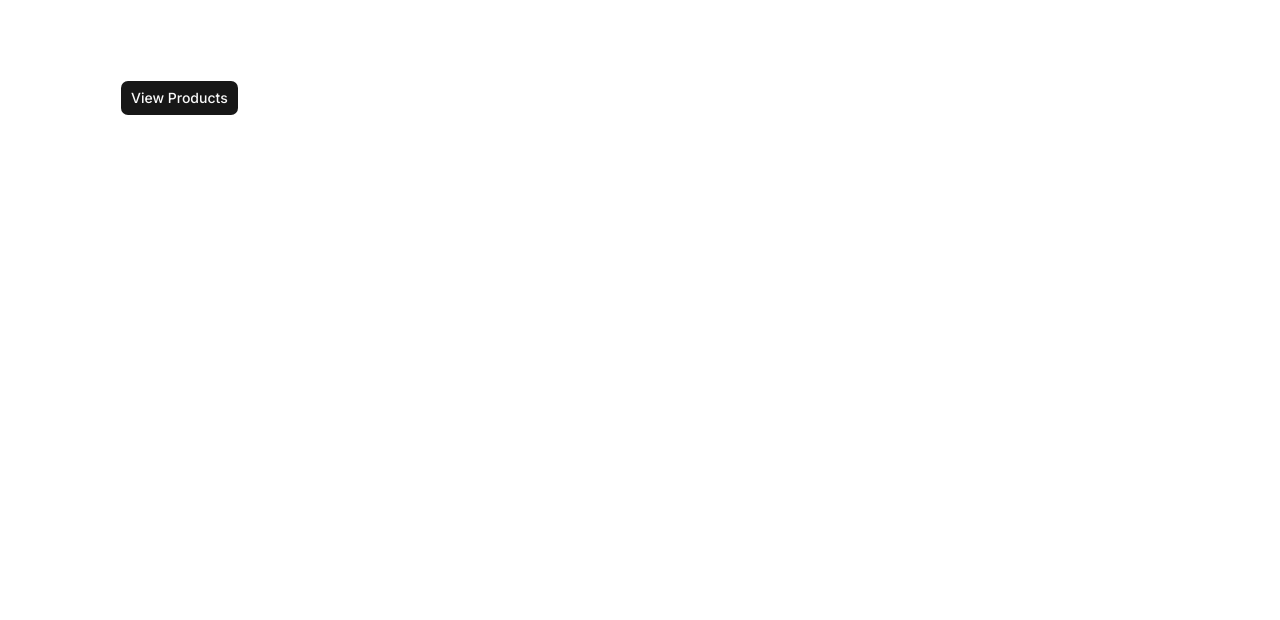
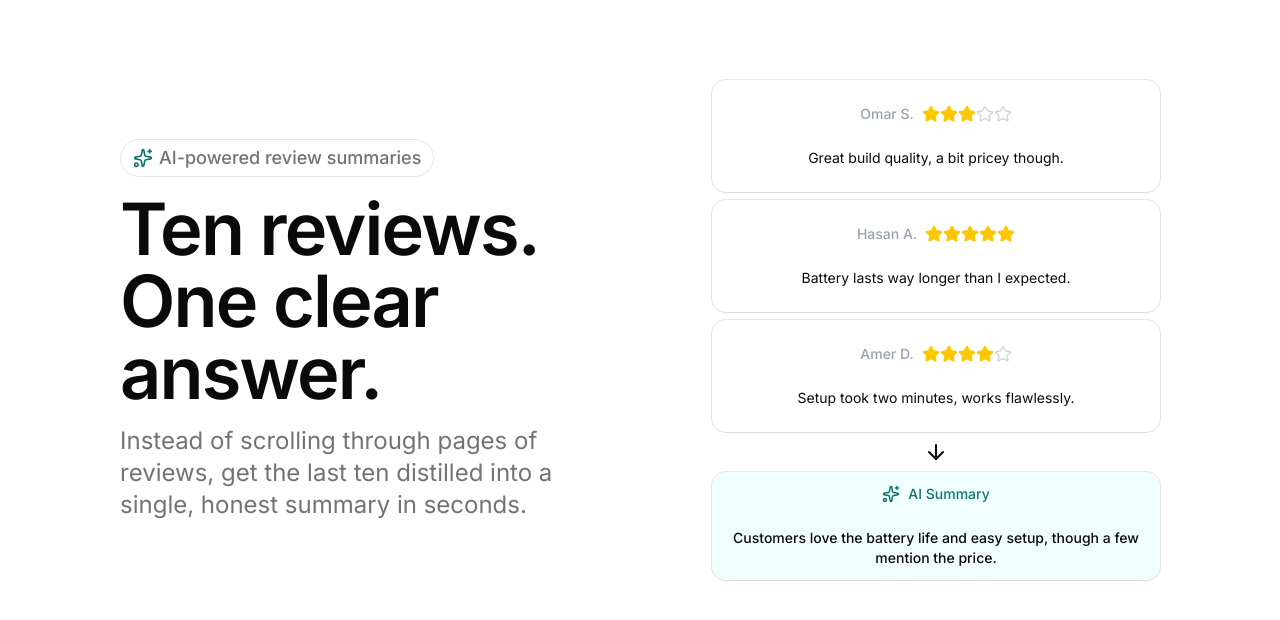
Before and after one commit to HasanAlasker/AI-Review-Summarizer, a Next.js app: page / in a window 1280 px wide. Shown: the top 620 px of the page. Built offline with nearby package versions, Linux system fonts and the light colour scheme.

Commit message:
summary skeleton, home page

```diff
--- a/app/page.tsx
+++ b/app/page.tsx
@@ -1,12 +1,65 @@
+// app/page.tsx
+import RatingCards from "@/components/home/RatingCards";
 import { Button } from "@/components/ui/button";
+import { Card } from "@/components/ui/card";
+import { Star, Sparkles, ArrowRight, ArrowDown } from "lucide-react";
 import Link from "next/link";
+
+const sampleReviews = [
+  {
+    rating: 3,
+    text: "Great build quality, a bit pricey though.",
+    user: "Omar S.",
+  },
+  {
+    rating: 5,
+    text: "Battery lasts way longer than I expected.",
+    user: "Hasan A.",
+  },
+  {
+    rating: 4,
+    text: "Setup took two minutes, works flawlessly.",
+    user: "Amer D.",
+  },
+];
 
 export default function Home() {
   return (
-    <>
-      <Button>
-        <Link href={"/products"}>View Products</Link>
-      </Button>
-    </>
+    <div className="min-h-full flex flex-col gap-20 lg:flex-row justify-between">
+      <div className="flex flex-col text-center lg:text-start justify-center lg:items-start items-center flex-1">
+        <span className="mb-4 flex w-fit items-center gap-1.5 rounded-full border px-3 py-1 text-xs font-medium text-muted-foreground self-center lg:self-start lg:text-lg">
+          <Sparkles className="text-[#0F766E] size-3 lg:size-5" />
+          AI-powered review summaries
+        </span>
+        <h1 className="text-4xl font-semibold tracking-tight sm:text-5xl lg:text-7xl">
+          Ten reviews.
+          <br />
+          One clear answer.
+        </h1>
+        <p className="mt-4 max-w-md text-muted-foreground lg:text-2xl lg:max-w-xl lg:mt">
+          Instead of scrolling through pages of reviews, get the last ten
+          distilled into a single, honest summary in seconds.
+        </p>
+      </div>
+      <div className="flex flex-col gap-2 text-center max-w-md m-auto">
+        {sampleReviews.map((r, i) => (
+          <RatingCards
+            key={i}
+            content={r.text}
+            rating={r.rating}
+            user={r.user}
+          />
+        ))}
+        <ArrowDown className="self-center" />
+        <Card className="border-[#0F766E] bg-[#d9fdfa]/40 px-5 py-3 text-sm font-medium ">
+          <div className="flex gap-2 text-[#0F766E] justify-center items-center">
+            <Sparkles size={18} />
+            <p>AI Summary</p>
+          </div>
+          Customers love the battery life and easy setup, though a few mention
+          the price.
+        </Card>
+      </div>
+    </div>
   );
 }
--- /dev/null
+++ b/components/home/RatingCards.tsx
@@ -0,0 +1,35 @@
+import React from "react";
+import { Card, CardContent, CardHeader, CardTitle } from "../ui/card";
+import { Star } from "lucide-react";
+
+interface Props {
+  rating: number;
+  content: string;
+  user: string;
+}
+
+export default function RatingCards({ rating, content, user }: Props) {
+  return (
+    <Card>
+      <CardHeader>
+        <CardTitle className="flex gap-2 justify-center items-center">
+          <p className="text-sm text-gray-400">{user}</p>
+          <div className="flex">
+            {Array.from({ length: 5 }).map((_, i) => (
+              <Star
+                size={18}
+                key={i}
+                className={
+                  rating > i
+                    ? "fill-yellow-400 text-yellow-400"
+                    : "text-gray-300"
+                }
+              />
+            ))}
+          </div>
+        </CardTitle>
+      </CardHeader>
+      <CardContent>{content}</CardContent>
+    </Card>
+  );
+}
--- /dev/null
+++ b/components/summary/Skeleton.tsx
@@ -0,0 +1,34 @@
+import { Sparkles } from "lucide-react";
+import {
+  Card,
+  CardContent,
+  CardDescription,
+  CardHeader,
+  CardTitle,
+} from "../ui/card";
+import Skeleton from "react-loading-skeleton";
+import "react-loading-skeleton/dist/skeleton.css";
+
+export default function SkeletonCard() {
+  return (
+    <Card>
+      <CardHeader>
+        <CardTitle className=" text-2xl font-bold">
+          <Skeleton width={200} />
+        </CardTitle>
+        <CardDescription className="flex items-center gap-2 text-lg">
+          <Skeleton width={20} />
+          <Skeleton width={220} />
+        </CardDescription>
+      </CardHeader>
+      <CardContent>
+        <p className="text-lg">
+          <Skeleton />
+          <Skeleton width={"80%"} />
+          <Skeleton />
+          <Skeleton width={"50%"} />
+        </p>
+      </CardContent>
+    </Card>
+  );
+}
--- a/components/summary/SumBtn.tsx
+++ b/components/summary/SumBtn.tsx
@@ -2,9 +2,10 @@
 import { Button } from "@/components/ui/button";
 import axios from "axios";
 import { Sparkles } from "lucide-react";
+import { useRouter } from "next/navigation";
 import { useState } from "react";
 import { Spinner } from "../ui/spinner";
-import { useRouter } from "next/navigation";
+import SkeletonCard from "./Skeleton";
 
 interface Props {
   productId: string;
@@ -18,18 +19,17 @@ export default function SumBtn({ productId }: Props) {
   const handleSummarization = async () => {
     setLoading(true);
     try {
-      const res = await axios.post(
-        `/api/products/${productId}/reviews/summarize`,
-      );
-      router.refresh();
+      await axios.post(`/api/products/${productId}/reviews/summarize`);
     } catch (error) {
       console.log(error);
     } finally {
+      router.refresh();
       setLoading(false);
     }
   };
 
   return (
+    <div className="flex flex-col gap-5">
       <Button
         size={"lg"}
         className="flex justify-center items-center text-lg self-start py-6 px-6"
@@ -40,5 +40,7 @@ export default function SumBtn({ productId }: Props) {
 
         <p>{loading ? "Summarizing" : "Summarize"}</p>
       </Button>
+      {loading && <SkeletonCard />}
+    </div>
   );
 }
--- a/package.json
+++ b/package.json
@@ -21,6 +21,7 @@
     "prisma": "^7.9.1",
     "react": "19.2.4",
     "react-dom": "19.2.4",
+    "react-loading-skeleton": "^3.5.0",
     "shadcn": "^4.16.1",
     "tailwind-merge": "^3.6.0",
     "tw-animate-css": "^1.4.0"
```
Also changed, not shown: 1 other file (tests, documents, lock files or other folders). Lines whose indentation alone changed are shown as unchanged.
